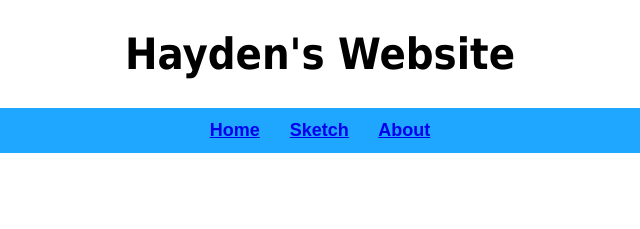
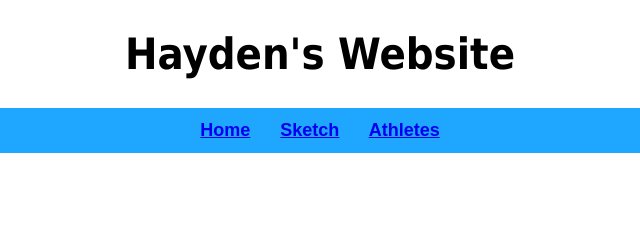
Before and after one commit to hmiller23/p3_hayden_miller, a website: page index.html in a window 1280 px wide. Shown: the top 229 px of the page, 320-960 px from the left. Drawn offline with Linux system fonts and the light colour scheme.

Commit message:
changing page name to athletes

```diff
--- a/index.html
+++ b/index.html
@@ -34,7 +34,7 @@
   <h2>
     <a href="/index.html">Home</a>&nbsp;&nbsp;&nbsp;&nbsp;&nbsp
     <a href="/portfolio.html">Sketch</a>&nbsp;&nbsp;&nbsp;&nbsp;&nbsp
-    <a href="/aboutpage.html">About</a>
+    <a href="/athletes.html">Athletes</a>
   </h2>
   <br />
   <br />
```
Also changed, not shown: athletes.html (renamed from aboutpage.html).
